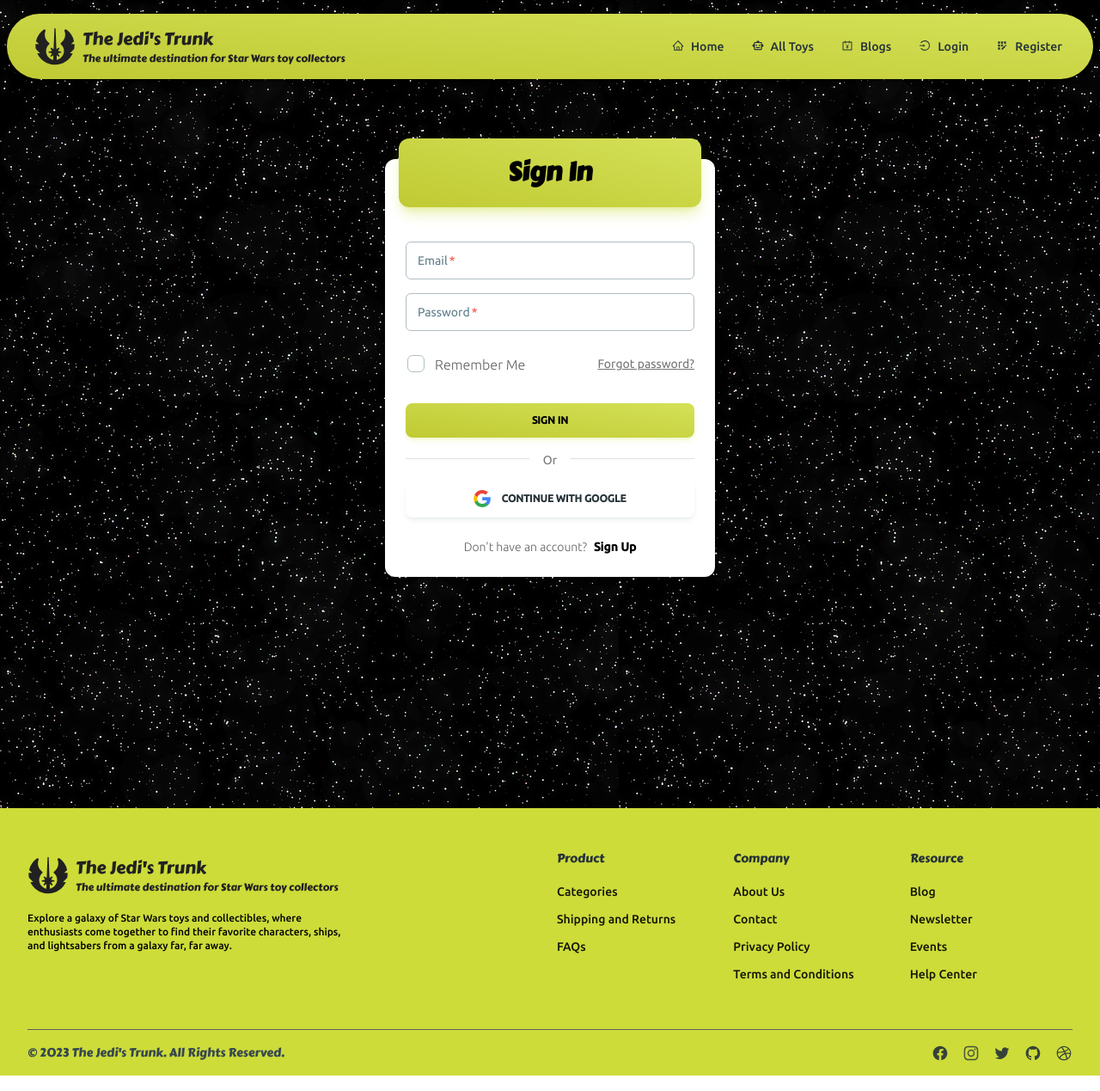
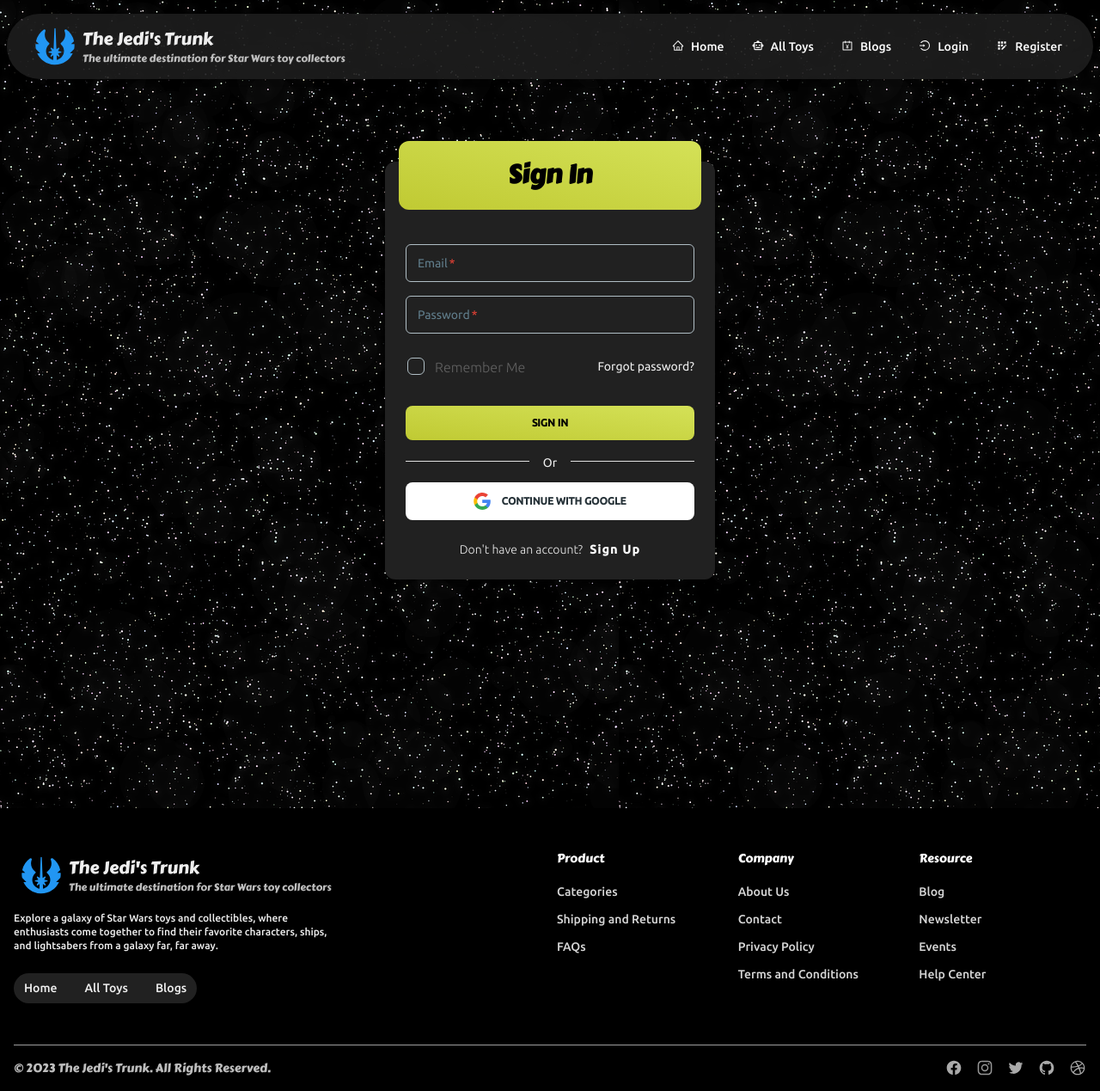
Before and after one commit to safayetdib/the-jedis-trunk-client-side, a React (Vite) app: page /login in a window 1280 px wide. Shown: the whole page at 86% size. Built offline with nearby package versions, Linux system fonts and the light colour scheme; no server answers.

Commit message:
added dark color scheme

```diff
--- a/src/components/NavMenuLink.jsx
+++ b/src/components/NavMenuLink.jsx
@@ -4,7 +4,7 @@ import { NavLink } from 'react-router-dom';
 const NavMenuLink = ({ path, children }) => {
 	return (
 		<NavLink to={path}>
-			<Typography variant="small" color="blue-gray">
+			<Typography variant="small">
 				<MenuItem className="flex  gap-2 font-medium lg:rounded-full">
 					{children}
 				</MenuItem>
--- a/src/components/ShopByCategory.jsx
+++ b/src/components/ShopByCategory.jsx
@@ -31,8 +31,10 @@ const ShopByCategory = () => {
 
 	return (
 		<section className="mx-auto max-w-7xl px-4">
-			<div className="mb-4 mt-10 bg-black bg-opacity-70 py-4">
-				<Typography variant="h3" color="white" className="text-center">
+			<div className="mb-4 mt-10 rounded-xl border border-gray-800 bg-black bg-opacity-70 py-4 text-gray-100">
+				<Typography
+					variant="h3"
+					className="text-center font-cursive tracking-wide">
 					Shop By Category
 				</Typography>
 			</div>
--- a/src/pages/Login.jsx
+++ b/src/pages/Login.jsx
@@ -77,12 +77,12 @@ const Login = () => {
 	};
 
 	return (
-		<main className="flex-center mx-auto min-h-[80vh] max-w-7xl px-2">
-			<Card className="w-96">
+		<main className="flex-center mx-auto min-h-[70vh] max-w-7xl px-2">
+			<Card className="mt-16 w-96 bg-gray-900 sm:mt-20">
 				<CardHeader
 					variant="gradient"
 					color="lime"
-					className="mb-4 grid h-20 place-items-center">
+					className="mb-4 grid h-20 place-items-center shadow-none">
 					<Typography variant="h3" className="font-cursive text-black">
 						Sign In
 					</Typography>
@@ -92,7 +92,7 @@ const Login = () => {
 						<Input
 							name="email"
 							type="email"
-							color="blue-gray"
+							className="text-gray-100"
 							label="Email"
 							size="lg"
 							required
@@ -100,28 +100,31 @@ const Login = () => {
 						<Input
 							name="password"
 							type="password"
-							color="blue-gray"
+							className="text-gray-100"
 							label="Password"
 							size="lg"
 							required
 						/>
-						<div className="-ml-2.5 flex items-center justify-between">
-							<Checkbox color="red" label="Remember Me" />
-							<Link
-								to="/"
-								className="text-sm text-gray-600 underline hover:text-gray-800">
+						<div className="-ml-2.5 flex flex-col items-center justify-between sm:flex-row">
+							<Checkbox label="Remember Me" className="text-gray-100" />
+							<Link to="/" className="text-sm text-gray-200  hover:underline">
 								Forgot password?
 							</Link>
 						</div>
 						{/* ERROR MESSAGE */}
 						{error && (
-							<p className="text-red-accent  flex items-center justify-center gap-2 rounded-lg border border-red-300 bg-red-100 p-2 text-center">
+							<p className="flex  items-center justify-center gap-2 rounded-lg bg-red-700 p-2 text-center text-gray-100 shadow-2xl">
 								<AiOutlineWarning className="text-lg" /> {error}
 							</p>
 						)}
 					</CardBody>
 					<CardFooter className="pt-0">
-						<Button type="submit" variant="gradient" color="lime" fullWidth>
+						<Button
+							type="submit"
+							variant="gradient"
+							color="lime"
+							className="shadow-none"
+							fullWidth>
 							Sign In
 						</Button>
 
@@ -129,7 +132,7 @@ const Login = () => {
 
 						<div className="relative mt-6">
 							<span className="block h-px w-full bg-gray-300"></span>
-							<p className="absolute inset-x-0 -top-2 mx-auto inline-block w-fit bg-white px-4 text-sm text-gray-600">
+							<p className="absolute inset-x-0 -top-2 mx-auto inline-block w-fit bg-gray-900 px-4 text-sm text-gray-200">
 								Or
 							</p>
 						</div>
@@ -139,14 +142,14 @@ const Login = () => {
 							onClick={handleGoogleSignIn}
 							variant="gradient"
 							color="white"
-							className="mt-6 flex items-center justify-center gap-x-3"
+							className="mt-6 flex items-center justify-center gap-x-3 shadow-none"
 							fullWidth>
 							<svg
 								className="h-5 w-5"
 								viewBox="0 0 48 48"
 								fill="none"
 								xmlns="http://www.w3.org/2000/svg">
-								<g clip-path="url(#clip0_17_40)">
+								<g clipPath="url(#clip0_17_40)">
 									<path
 										d="M47.532 24.5528C47.532 22.9214 47.3997 21.2811 47.1175 19.6761H24.48V28.9181H37.4434C36.9055 31.8988 35.177 34.5356 32.6461 36.2111V42.2078H40.3801C44.9217 38.0278 47.532 31.8547 47.532 24.5528Z"
 										fill="#4285F4"
@@ -173,11 +176,13 @@ const Login = () => {
 							Continue with Google
 						</Button>
 
-						<Typography variant="small" className="mt-6 flex justify-center">
+						<Typography
+							variant="small"
+							className="mt-6 flex justify-center text-gray-200">
 							Don&apos;t have an account?
 							<Link
 								to="/register"
-								className="ml-2 font-semibold text-black hover:underline">
+								className="ml-2 font-semibold tracking-widest text-white hover:underline">
 								Sign Up
 							</Link>
 						</Typography>
--- a/src/pages/Shared/Footer.jsx
+++ b/src/pages/Shared/Footer.jsx
@@ -1,6 +1,7 @@
 import { Typography } from '@material-tailwind/react';
 import { FaJedi } from 'react-icons/fa';
 import { Link } from 'react-router-dom';
+import NavMenuLink from '../../components/NavMenuLink';
 
 const LINKS = [
 	{
@@ -69,19 +70,19 @@ const currentYear = new Date().getFullYear();
 
 const Footer = () => {
 	return (
-		<footer className="relative mt-8 w-full bg-lime-500 pt-12">
-			<div className="mx-auto w-full max-w-7xl px-8">
+		<footer className="relative mt-8 w-full bg-black pt-12 text-gray-200">
+			<div className="mx-auto w-full max-w-7xl px-4">
 				<div className="grid grid-cols-1 justify-between gap-4 lg:grid-cols-2">
 					<div>
-						{/* logo */}
+						{/* LOGO */}
 						<Link to="/">
-							<Typography className="flex cursor-pointer items-center gap-2 py-1.5 font-cursive text-gray-900 hover:text-gray-800">
-								<FaJedi className="text-3xl sm:text-5xl" />
+							<Typography className="ml-2 mr-4 flex cursor-pointer items-center gap-2 py-1.5 font-cursive">
+								<FaJedi className="text-3xl text-blue-500 sm:text-5xl" />
 								<span className="flex flex-col">
-									<span className="text-base sm:text-xl">
+									<span className="text-base text-gray-200 sm:text-xl">
 										The Jedi&apos;s Trunk
 									</span>
-									<span className="hidden text-xs sm:inline-block">
+									<span className="hidden text-xs text-gray-400 sm:inline-block">
 										The ultimate destination for Star Wars toy collectors
 									</span>
 								</span>
@@ -92,13 +93,26 @@ const Footer = () => {
 							enthusiasts come together to find their favorite characters,
 							ships, and lightsabers from a galaxy far, far away.
 						</p>
+
+						<div className="mt-6 w-fit rounded-full bg-gray-900">
+							<ul className="mb-4 mt-2 flex flex-row gap-2 lg:mb-0 lg:mt-0 lg:items-center">
+								{/* HOME */}
+								<NavMenuLink path="/">Home</NavMenuLink>
+
+								{/* ALL TOYS */}
+								<NavMenuLink path="/toys">All Toys</NavMenuLink>
+
+								{/* BLOGS */}
+								<NavMenuLink path="/blogs">Blogs</NavMenuLink>
+							</ul>
+						</div>
 					</div>
 					<div className="grid grid-cols-1 justify-between gap-4 sm:grid-cols-3">
 						{LINKS.map(({ title, items }) => (
 							<ul key={title}>
 								<Typography
 									variant="small"
-									color="blue-gray"
+									color="white"
 									className="mb-3 font-cursive">
 									{title}
 								</Typography>
@@ -107,7 +121,7 @@ const Footer = () => {
 										<Link to={item.path}>
 											<Typography
 												color="gray"
-												className="py-1.5 text-sm font-medium text-black opacity-90 transition-colors hover:underline">
+												className="py-1.5 text-sm font-medium text-gray-200 opacity-90 transition-colors hover:underline">
 												{item.title}
 											</Typography>
 										</Link>
@@ -117,17 +131,17 @@ const Footer = () => {
 						))}
 					</div>
 				</div>
-				<div className="mt-12 flex w-full flex-col items-center justify-center border-t border-gray-700 py-4 md:flex-row md:justify-between">
+				<div className="mt-12 flex w-full flex-col items-center justify-center border-t border-gray-500 py-4 md:flex-row md:justify-between">
 					<Typography
 						variant="small"
-						className="mb-4 text-center font-cursive text-blue-gray-800 md:mb-0">
+						className="mb-4 text-center font-cursive text-gray-400 md:mb-0">
 						&copy; {currentYear}{' '}
 						<Link to="/" className="hover:underline">
 							The Jedi&apos;s Trunk
 						</Link>
 						. All Rights Reserved.
 					</Typography>
-					<div className="flex gap-4 text-blue-gray-900 sm:justify-center">
+					<div className="flex gap-4 text-gray-400 sm:justify-center">
 						<Typography
 							as="a"
 							href="https://www.facebook.com/"
--- a/src/pages/Shared/Header.jsx
+++ b/src/pages/Shared/Header.jsx
@@ -69,19 +69,18 @@ const Header = () => {
 	return (
 		<header className="my-4 px-2">
 			<Navbar
-				color="lime"
 				variant="gradient"
-				className="mx-auto max-w-7xl p-2 lg:rounded-full lg:pl-6">
-				<div className="relative mx-auto flex items-center justify-between text-blue-gray-900">
+				className="mx-auto max-w-7xl border-0 bg-gray-900 p-2 lg:rounded-full lg:pl-6">
+				<div className="relative mx-auto flex items-center justify-between text-gray-50">
 					{/* LOGO */}
 					<Link to="/">
-						<Typography className="ml-2 mr-4 flex cursor-pointer items-center gap-2 py-1.5 font-cursive text-gray-900 hover:text-gray-800">
-							<FaJedi className="text-3xl sm:text-5xl" />
+						<Typography className="ml-2 mr-4 flex cursor-pointer items-center gap-2 py-1.5 font-cursive">
+							<FaJedi className="text-3xl text-blue-500 sm:text-5xl" />
 							<span className="flex flex-col">
-								<span className="text-xs sm:text-xl">
+								<span className="text-xs text-gray-200 sm:text-xl">
 									The Jedi&apos;s Trunk
 								</span>
-								<span className="hidden text-xs sm:inline-block">
+								<span className="hidden text-xs text-gray-400 sm:inline-block">
 									The ultimate destination for Star Wars toy collectors
 								</span>
 							</span>
@@ -170,7 +169,7 @@ const Header = () => {
 										)}
 									</div>
 								</MenuHandler>
-								<MenuList className="overflow-auto p-1">
+								<MenuList className="overflow-hidden bg-black p-1 text-gray-200">
 									{/* USER */}
 									<Link to="/" className="outline-none">
 										<MenuItem className="rounded">
@@ -184,14 +183,11 @@ const Header = () => {
 									</Link>
 
 									{/* SIGN OUT */}
-									<MenuItem
-										onClick={handleSignOut}
-										className="rounded hover:bg-red-500/10 focus:bg-red-500/10 active:bg-red-500/10">
+									<MenuItem onClick={handleSignOut}>
 										<Typography
 											as="span"
 											variant="small"
-											className="flex items-center gap-2 font-medium"
-											color="red">
+											className="flex items-center gap-2 font-medium text-red-500">
 											<AiOutlinePoweroff /> Sign Out
 										</Typography>
 									</MenuItem>
@@ -207,7 +203,7 @@ const Header = () => {
 							color="blue-gray"
 							variant="text"
 							onClick={toggleIsNavOpen}
-							className="text-2xl text-black lg:hidden">
+							className="bg-blue-gray-900 text-2xl text-gray-200 lg:hidden">
 							{isNavOpen ? <HiXMark /> : <HiBars3 />}
 						</IconButton>
 					</div>
@@ -215,7 +211,7 @@ const Header = () => {
 
 				{/* Small Device : Nav Menu */}
 				<Collapse open={isNavOpen}>
-					<ul className="mb-4 mt-2 flex flex-col gap-2 lg:mb-0 lg:mt-0 lg:flex-row lg:items-center">
+					<ul className="mb-4 mt-2 flex flex-col gap-2 text-gray-200 lg:mb-0 lg:mt-0 lg:flex-row lg:items-center">
 						{/* HOME */}
 						<NavMenuLink path="/">
 							<AiOutlineHome /> Home
```
Also changed, not shown: src/components/ToyCard.jsx (+9 -11 lines), src/pages/AddToy.jsx (+15 -12 lines), src/pages/AllToys.jsx (+6 -3 lines), src/pages/MyToys.jsx (+4 -4 lines), src/pages/ToyDetails.jsx (+5 -30 lines).
